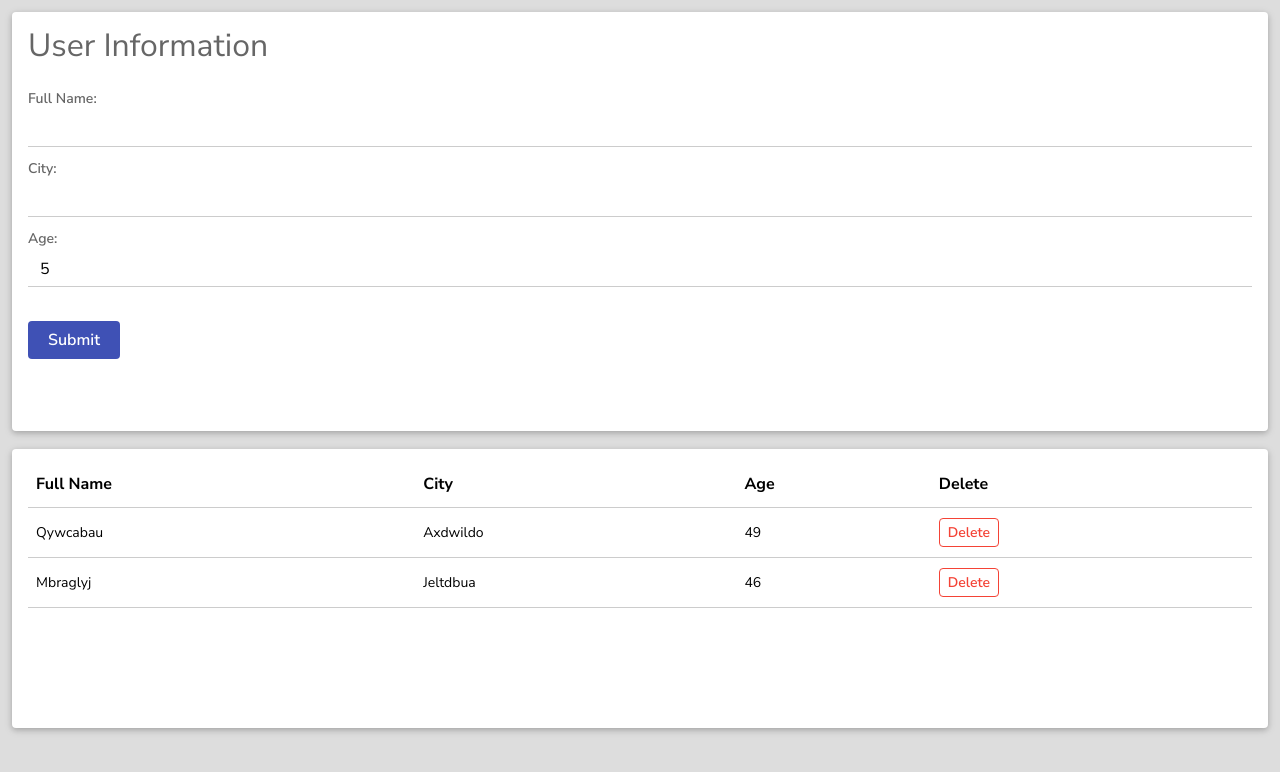
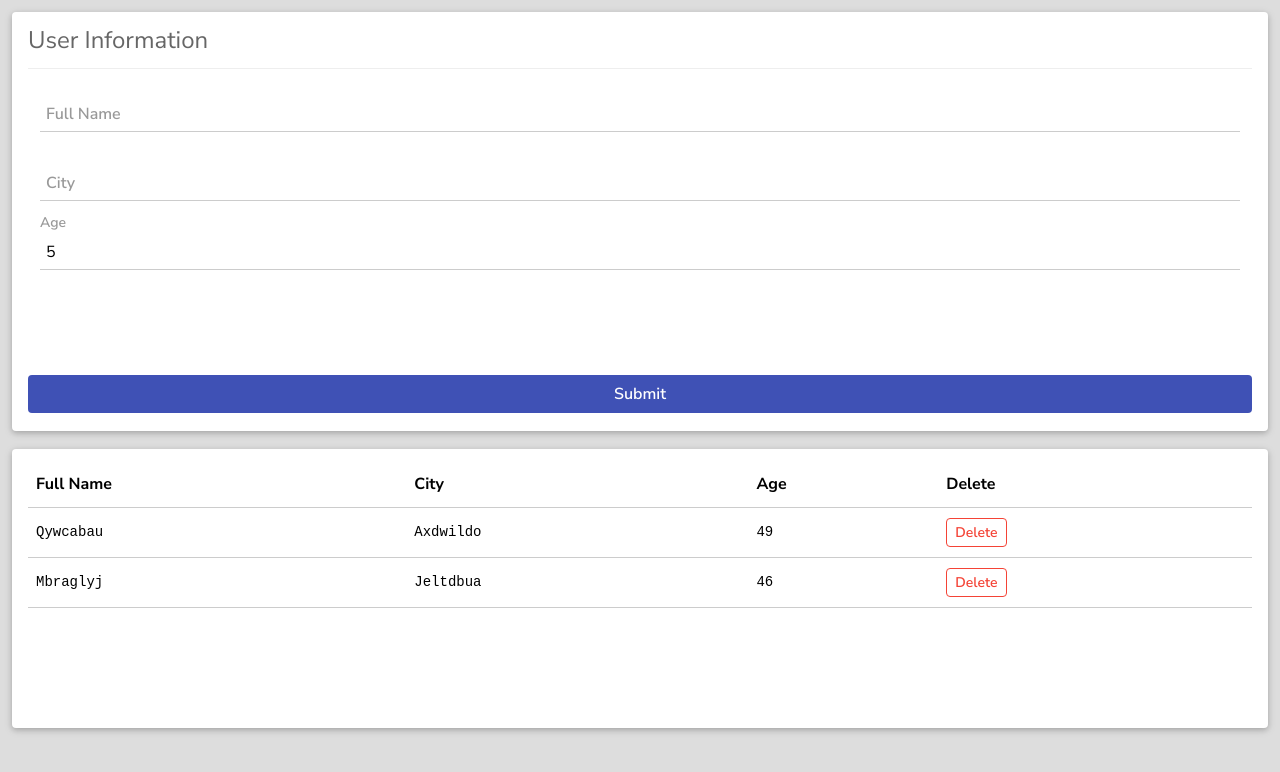
Before and after one commit to KarthikUdayMurthy/simpledynamicform, a React (Create React App) app: page / in a window 1280 px wide. Shown: the top 772 px of the page. Built offline with nearby package versions, Linux system fonts and the light colour scheme.

Commit message:
style enhancments, added formMetaData.json

```diff
--- a/Components/DynamicForm.tsx
+++ b/Components/DynamicForm.tsx
@@ -44,7 +44,7 @@ const DynamicForm: React.FC<IDynamicFormProps> = ({
     Object.keys(newRecord).forEach((k) => {
       const value =
         newRecord[k] === ''
-          ? getRandomString(8)
+          ? getRandomString()
           : newRecord[k] === 0
           ? Math.round(Math.random() * 100)
           : newRecord[k];
@@ -68,8 +68,9 @@ const DynamicForm: React.FC<IDynamicFormProps> = ({
   );
 
   return (
-    <div className="dynamicFormWrap scrollWrap">
+    <div className="dynamicFormWrap">
       <h1>{formMetaData.title}</h1>
+      <div className="fieldsWrap scrollWrap">
         {formMetaData.fields.map((field) => (
           <Input
             key={field.key}
@@ -81,8 +82,8 @@ const DynamicForm: React.FC<IDynamicFormProps> = ({
             }
           />
         ))}
-      <br />
-      <button className="b1" onClick={submitHandler}>
+      </div>
+      <button className="b1 block" onClick={submitHandler}>
         Submit
       </button>
     </div>
--- a/Components/Input.tsx
+++ b/Components/Input.tsx
@@ -21,7 +21,7 @@ const Input: React.FC<IInputProps> = ({
 
   return (
     <div className={'inputWrap ' + (isFocused ? ' active' : '')}>
-      <label>{label}:</label>
+      <label className={isFocused || value !== '' ? 'top' : ''}>{label}</label>
       <input
         type={type}
         value={value}
--- /dev/null
+++ b/Util/formMetaData.json
@@ -0,0 +1,21 @@
+{
+  "title": "User Information",
+  "fields": [
+    {
+      "type": "text",
+      "key": "fullName",
+      "label": "Full Name"
+    },
+    {
+      "type": "text",
+      "key": "city",
+      "label": "City"
+    },
+    {
+      "type": "number",
+      "key": "age",
+      "label": "Age",
+      "defaultValue": "5"
+    }
+  ]
+}
--- a/Util/index.tsx
+++ b/Util/index.tsx
@@ -1,3 +1,7 @@
+import * as data from './formMetaData.json';
+
+export const formMetaData = data;
+
 export interface IRecord {
   id: string;
   [index: string]: string | number;
@@ -15,29 +19,7 @@ export interface IFormMetaData {
   fields: IFormFieldMetaData[];
 }
 
-export const formMetaData: IFormMetaData = {
-  title: 'User Information',
-  fields: [
-    {
-      type: 'text',
-      key: 'fullName',
-      label: 'Full Name',
-    },
-    {
-      type: 'text',
-      key: 'city',
-      label: 'City',
-    },
-    {
-      type: 'number',
-      key: 'age',
-      label: 'Age',
-      defaultValue: '5',
-    },
-  ],
-};
-
-export const getRandomString = (length) => {
+export const getRandomString = (length = 8) => {
   var result = '';
   var characters = 'abcdefghijklmnopqrstuvwxyz';
   var charactersLength = characters.length;
@@ -61,7 +43,7 @@ export const generateRandomRecord = (
   fields.forEach((field) => {
     randomRecord[field.key] =
       field.type === 'text'
-        ? getRandomString(8)
+        ? getRandomString()
         : Math.round(Math.random() * 100);
   });
 
--- a/style.css
+++ b/style.css
@@ -50,22 +50,34 @@ body {
   flex-direction: column;
   justify-content: center;
   align-items: stretch;
-  padding: 6px 0px;
-  gap: 4px;
+  padding: 0;
+  position: relative;
+  border: 0;
 }
 
 .inputWrap label {
+  font-size: 16px;
+  font-weight: 600;
+  color: #999;
+  transition: all 0.3s;
+  position: absolute;
+  top: 28px;
+  left: 6px;
+}
+
+.inputWrap label.top {
   font-size: 14px;
-  font-weight: 600;
-  color: #666;
-  transition: all 0.3s;
+  top: 0;
+  left: 0;
 }
 
 .inputWrap input {
   border: 0;
   outline: 0;
+  margin: 0;
+  margin-top: 22px;
   border-bottom: 1px solid #ccc;
-  padding: 6px 12px;
+  padding: 6px 6px;
   font-size: 16px;
   font-weight: normal;
   color: #000;
@@ -99,6 +111,12 @@ body {
   padding: 8px 20px;
 }
 
+.b1.block {
+  display: block;
+  /* margin-top: auto; */
+  width: 100%;
+}
+
 .b1:hover,
 .b1:focus {
   background: #2196f3;
@@ -121,21 +139,40 @@ body {
 
 .dynamicFormWrap {
   flex: 1 1 60%;
+  display: flex;
+  flex-direction: column;
+  align-items: stretch;
+  justify-content: space-between;
+  gap: 12px;
   background: #fff;
   padding: 12px 16px;
   margin: 0;
   border-radius: 4px;
   box-shadow: 0 2px 5px 0 rgba(0, 0, 0, 0.16), 0 2px 10px 0 rgba(0, 0, 0, 0.12);
-  overflow: auto;
+  overflow: hidden;
 }
 
 .dynamicFormWrap h1 {
+  flex: 0 0 auto;
   padding: 0;
   margin: 0;
   color: #666;
   font-weight: normal;
-  font-size: 32px;
-  margin-bottom: 16px;
+  font-size: 24px;
+  border: 0;
+}
+
+.dynamicFormWrap .fieldsWrap {
+  flex: 1 1 auto;
+  overflow: auto;
+  padding: 6px 12px;
+  display: flex;
+  flex-direction: column;
+  align-items: stretch;
+  justify-content: flex-start;
+  gap: 12px;
+  border: 0;
+  border-top: 1px solid #eee;
 }
 
 .dynamicTableWrap {
@@ -176,6 +213,10 @@ body {
   font-size: 16px;
 }
 
+.dataDisplay td {
+  font-family: monospace;
+}
+
 .dataDisplay tr {
   border-bottom: 1px solid #ccc !important;
 }
```
Lines whose indentation alone changed are shown as unchanged.
